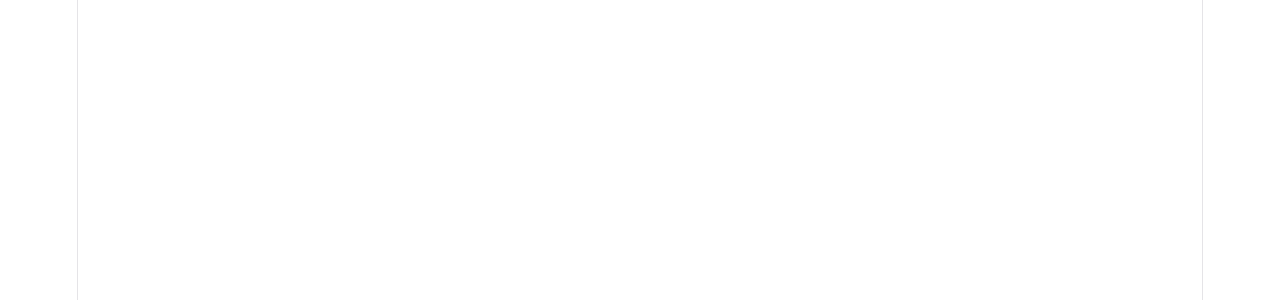
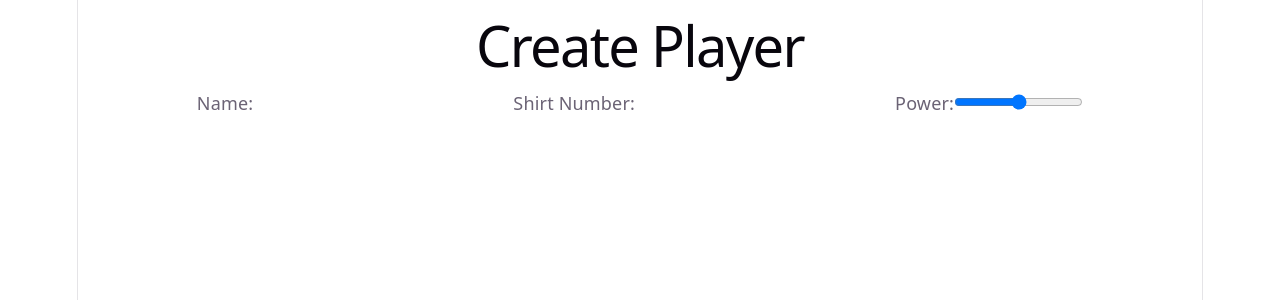
Before and after one commit to IngSoft1-futbot/futbot-frontend, a React (Vite) app: page /PlayersCreation in a window 1280 px wide. Before the commit this address had no page. Shown: the top 300 px of the page. Built offline with nearby package versions, Linux system fonts and the light colour scheme.

Commit message:
SCRUM-80 feature PlayersCreation

```diff
--- a/package.json
+++ b/package.json
@@ -13,6 +13,7 @@
     "@tailwindcss/vite": "^4.3.3",
     "react": "^19.2.8",
     "react-dom": "^19.2.8",
+    "react-router-dom": "^7.18.4",
     "tailwindcss": "^4.3.3"
   },
   "devDependencies": {
--- a/src/App.tsx
+++ b/src/App.tsx
@@ -1,6 +1,8 @@
 import React from 'react';
 import SignUp from './pages/SignUp';
 import LogIn from './pages/LogIn';
+import TeamCreation from './pages/TeamCreation';
+import PlayersCreation from './pages/PlayersCreation';
 import { Routes, Route, Navigate, BrowserRouter } from 'react-router-dom';
 
 function App() {
@@ -10,6 +12,8 @@
         <Route path='/' element={<Navigate to="/SignUp"/>} />
         <Route path='/SignUp' element={<SignUp/>}/>
         <Route path='/LogIn' element={<LogIn/>}/>
+        <Route path='/TeamCreation' element={<TeamCreation/>}/>
+        <Route path='/PlayersCreation' element={<PlayersCreation/>}/>
       </Routes>
     </BrowserRouter>
   );
--- /dev/null
+++ b/src/pages/PlayersCreation.tsx
@@ -0,0 +1,104 @@
+import React, { useState } from 'react';
+
+interface PacssAttributes {
+  power: number;
+  agility: number;
+  control: number;
+  speed: number;
+  strength: number;
+}
+
+interface Player {
+  name: string;
+  shirt_number: number | '';
+  pacss: PacssAttributes;
+  team_id: number;
+}
+
+const TOTAL_POINTS = 300;
+const MIN_ATTRIBUTE_VALUE = 20;
+
+const PlayersCreation: React.FC = () => {
+  const [Player, setPlayer] = useState<Player>({
+    name: '',
+    shirt_number: '',
+    pacss: {
+      power: 20,
+      agility: 20,
+      control: 20,
+      speed: 20,
+      strength: 20,
+    },
+    team_id: 1
+
+  }
+  ); //ver como se van a asignar los id de equipos
+
+  const [errorMessage, setErrorMessage] = useState<string | null>(null);
+  const [successMessage, setSuccessMessage] = useState<string | null>(null);
+  const [isSubmitting, setIsSubmitting] = useState<boolean>(false);
+
+  const usedPoints = Object.values(Player.pacss).reduce((acc, curr) => acc + curr, 0);
+  const remainingPoints = TOTAL_POINTS - usedPoints;
+
+  //nombre menor igual a 30 caracteres
+  const handleTextChange = (e: React.ChangeEvent<HTMLInputElement>) => {
+    const { name, value } = e.target;
+    if (name === 'name' && value.length > 30) return;
+    setPlayer((prev) => ({ ...prev, [name]: value }));
+  };
+
+
+  const handleShirtChange = (e: React.ChangeEvent<HTMLInputElement>) => {
+    const val = e.target.value === '' ? '' : parseInt(e.target.value);
+    if (typeof val === 'number' && (val < 0 || val > 99)) return; // Entre 0 y 99
+    setPlayer((prev) => ({ ...prev, shirt_number: val }));
+  }; //!TODO Handle --1 and stuff like that
+
+  const handleAttributeChange = (attr: keyof PacssAttributes, value: number) => {
+    const currentVal = Player.pacss[attr];
+    const diff = value - currentVal;
+
+    // Verificar que no sobrepase los puntos disponibles ni baje del mínimo
+    if (value < MIN_ATTRIBUTE_VALUE || remainingPoints - diff < 0) return;
+
+    setPlayer((prev) => ({
+      ...prev,
+      pacss: {
+        ...prev.pacss,
+        [attr]: value,
+      },
+    }));
+  };
+
+  return (
+    <div>
+      <h1>Create Player</h1>
+      <form>
+        <label>
+          Name:
+          <input type='text' name='name' value={Player.name} onChange={handleTextChange} />
+        </label>
+        <label>
+          Shirt Number:
+          <input type='number' name='shirt_number' value={Player.shirt_number} onChange={handleShirtChange} />
+        </label>
+        <label>
+          Power:
+        <input type='range'></input>
+
+        </label>
+
+
+
+      </form>
+    </div>
+  );
+
+
+
+
+}
+
+
+export default PlayersCreation;
```
Also changed, not shown: 1 other file (tests, documents, lock files or other folders).
